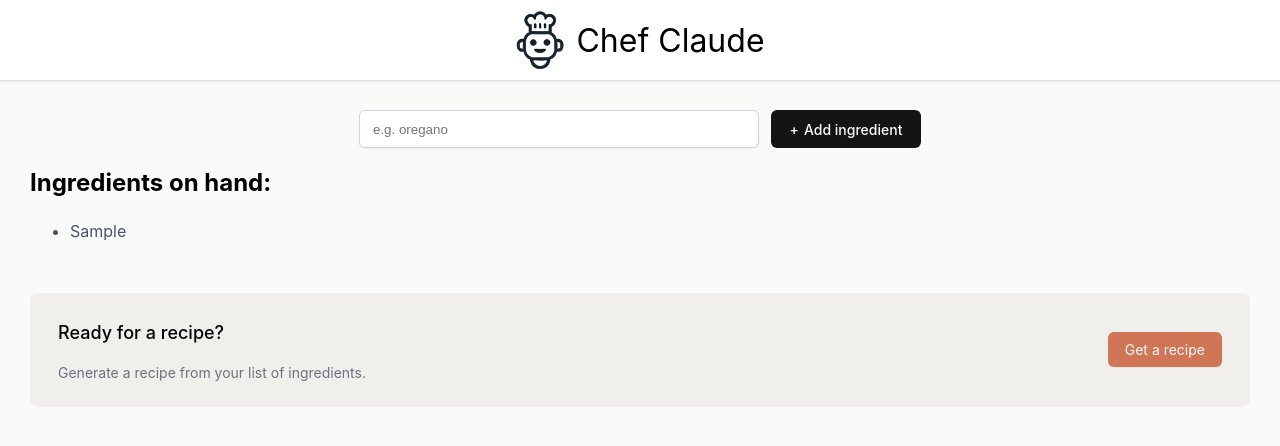
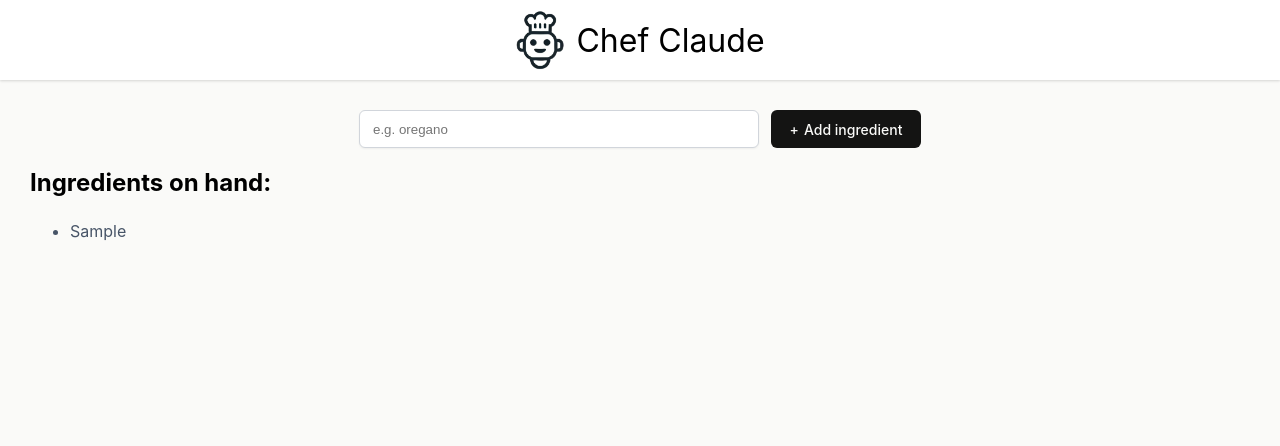
Before and after one commit to MuhammadHozaif-Bitsol/React-with-javascript, a React (Vite) app in the folder 11-August-2026/: page / in a window 1280 px wide. Both pictures are taken after typing "Sample" into the empty fields and a click on the button "Add ingredient". Shown: the top 446 px of the page. Built offline with nearby package versions, Linux system fonts and the light colour scheme.

Commit message:
added conditional rendering to the to the get recipe option so it only renders when there are atleast 4 ingredient

```diff
--- a/11-August-2026/src/components/Main.jsx
+++ b/11-August-2026/src/components/Main.jsx
@@ -29,6 +29,7 @@ export default function Main() {
           <ul className="ingredients-list" aria-live="polite">
             {ingredientsListItems}
           </ul>
+          {ingredients.length > 3 && (
             <div className="get-recipe-container">
               <div>
                 <h3>Ready for a recipe?</h3>
@@ -36,6 +37,7 @@ export default function Main() {
               </div>
               <button>Get a recipe</button>
             </div>
+          )}
         </section>
       )}
     </main>
```
Lines whose indentation alone changed are shown as unchanged.
